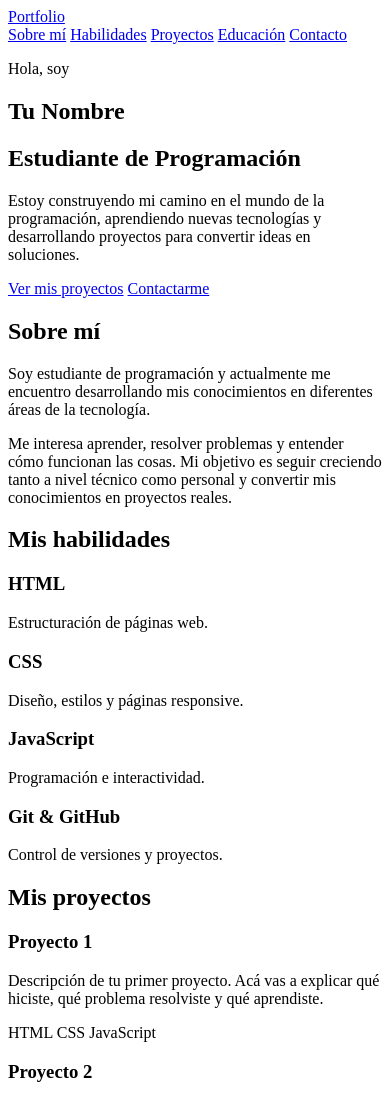
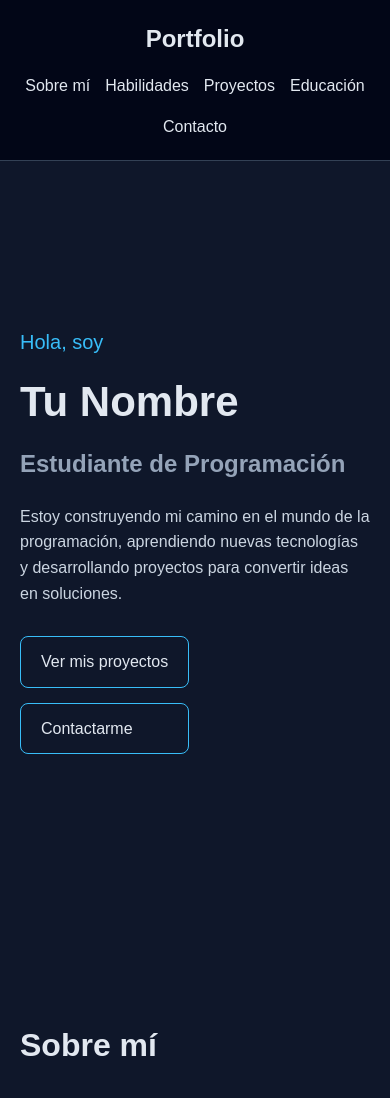
Before and after one commit to axelrust26-glitch/Portafolio, a plain HTML site: page index.html in a window 390 px wide. Shown: the top 1098 px of the page. Drawn offline with Linux system fonts and the light colour scheme.

Commit message:
style.css
Added general styles for layout, navigation, sections, and responsive design.

```diff
--- a/style.css
+++ b/style.css
@@ -1 +1,249 @@
-<link rel="stylesheet" href="style.css">
+/* ESTILOS GENERALES */
+
+* {
+    margin: 0;
+    padding: 0;
+    box-sizing: border-box;
+}
+
+html {
+    scroll-behavior: smooth;
+}
+
+body {
+    font-family: Arial, sans-serif;
+    background-color: #0f172a;
+    color: #e2e8f0;
+    line-height: 1.6;
+}
+
+a {
+    color: inherit;
+    text-decoration: none;
+}
+
+
+/* NAVEGACIÓN */
+
+header {
+    position: sticky;
+    top: 0;
+    background-color: #020617;
+    border-bottom: 1px solid #334155;
+    z-index: 1000;
+}
+
+nav {
+    max-width: 1100px;
+    margin: auto;
+    padding: 20px;
+    display: flex;
+    justify-content: space-between;
+    align-items: center;
+}
+
+.logo {
+    font-size: 24px;
+    font-weight: bold;
+}
+
+.nav-links {
+    display: flex;
+    gap: 25px;
+}
+
+.nav-links a:hover {
+    color: #38bdf8;
+}
+
+
+/* SECCIONES */
+
+section {
+    max-width: 1100px;
+    margin: auto;
+    padding: 100px 20px;
+}
+
+section h2 {
+    font-size: 32px;
+    margin-bottom: 30px;
+}
+
+
+/* INICIO */
+
+.hero {
+    min-height: 90vh;
+    display: flex;
+    flex-direction: column;
+    justify-content: center;
+}
+
+.saludo {
+    color: #38bdf8;
+    font-size: 20px;
+}
+
+.hero h1 {
+    font-size: 60px;
+    margin: 10px 0;
+}
+
+.hero h2 {
+    font-size: 30px;
+    color: #94a3b8;
+    margin-bottom: 20px;
+}
+
+.descripcion {
+    max-width: 650px;
+    color: #cbd5e1;
+}
+
+.botones {
+    display: flex;
+    gap: 15px;
+    margin-top: 30px;
+}
+
+.botones a {
+    padding: 12px 20px;
+    border: 1px solid #38bdf8;
+    border-radius: 8px;
+}
+
+.botones a:hover {
+    background-color: #38bdf8;
+    color: #020617;
+}
+
+
+/* HABILIDADES */
+
+.habilidades {
+    display: grid;
+    grid-template-columns: repeat(4, 1fr);
+    gap: 20px;
+}
+
+.habilidad {
+    background-color: #1e293b;
+    padding: 25px;
+    border-radius: 10px;
+    border: 1px solid #334155;
+}
+
+.habilidad h3 {
+    color: #38bdf8;
+    margin-bottom: 10px;
+}
+
+
+/* PROYECTOS */
+
+.proyectos {
+    display: grid;
+    grid-template-columns: repeat(3, 1fr);
+    gap: 20px;
+}
+
+.proyecto {
+    background-color: #1e293b;
+    padding: 25px;
+    border-radius: 10px;
+    border: 1px solid #334155;
+}
+
+.proyecto h3 {
+    margin-bottom: 15px;
+}
+
+.proyecto span {
+    display: inline-block;
+    margin-top: 15px;
+    margin-right: 5px;
+    padding: 5px 10px;
+    background-color: #334155;
+    border-radius: 5px;
+    font-size: 13px;
+}
+
+
+/* EDUCACIÓN */
+
+.educacion-item {
+    background-color: #1e293b;
+    padding: 25px;
+    margin-bottom: 20px;
+    border-radius: 10px;
+    border-left: 4px solid #38bdf8;
+}
+
+
+/* CONTACTO */
+
+.contactos {
+    display: flex;
+    gap: 20px;
+    margin-top: 25px;
+}
+
+.contactos a {
+    padding: 10px 18px;
+    border: 1px solid #475569;
+    border-radius: 8px;
+}
+
+.contactos a:hover {
+    border-color: #38bdf8;
+    color: #38bdf8;
+}
+
+
+/* PIE DE PÁGINA */
+
+footer {
+    text-align: center;
+    padding: 30px;
+    background-color: #020617;
+    color: #94a3b8;
+}
+
+
+/* DISEÑO PARA CELULARES */
+
+@media (max-width: 768px) {
+
+    nav {
+        flex-direction: column;
+        gap: 15px;
+    }
+
+    .nav-links {
+        flex-wrap: wrap;
+        justify-content: center;
+        gap: 15px;
+    }
+
+    .hero h1 {
+        font-size: 42px;
+    }
+
+    .hero h2 {
+        font-size: 24px;
+    }
+
+    .habilidades {
+        grid-template-columns: 1fr 1fr;
+    }
+
+    .proyectos {
+        grid-template-columns: 1fr;
+    }
+
+    .botones {
+        flex-direction: column;
+        width: fit-content;
+    }
+}
```
